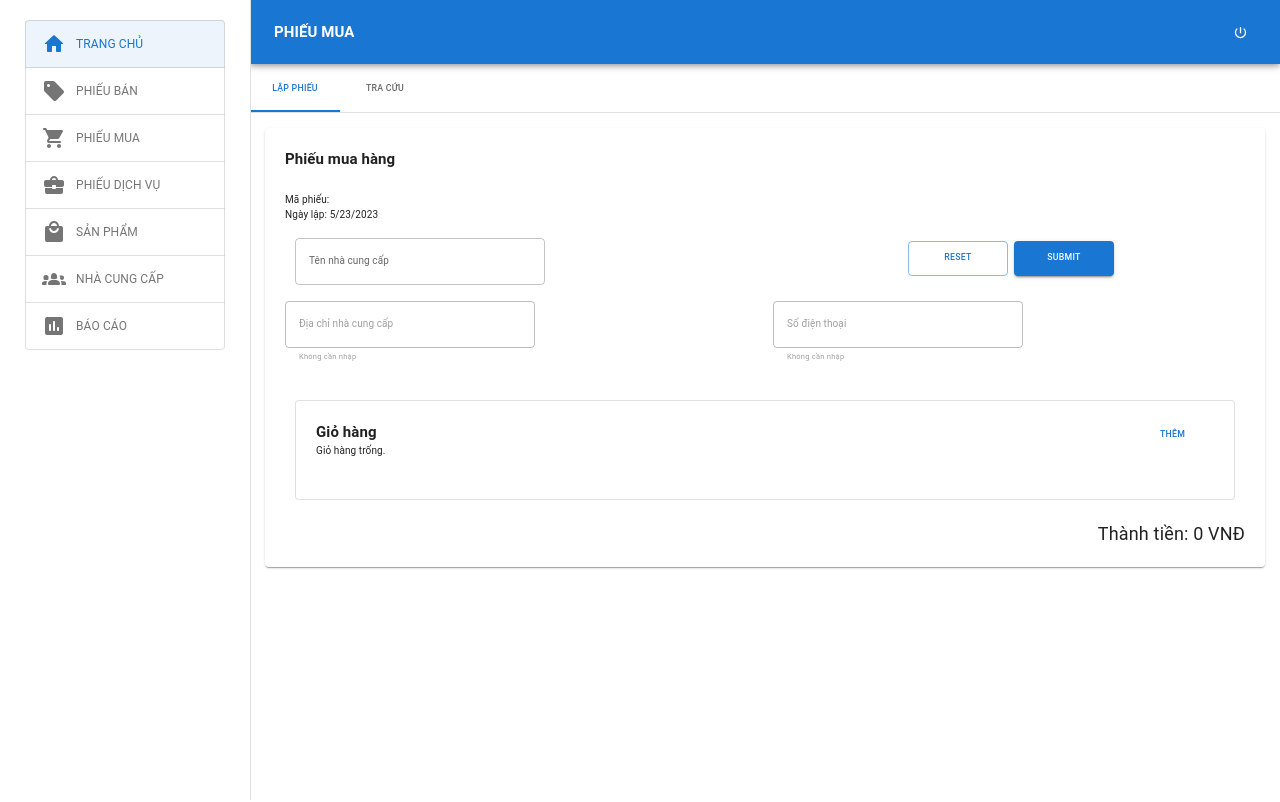
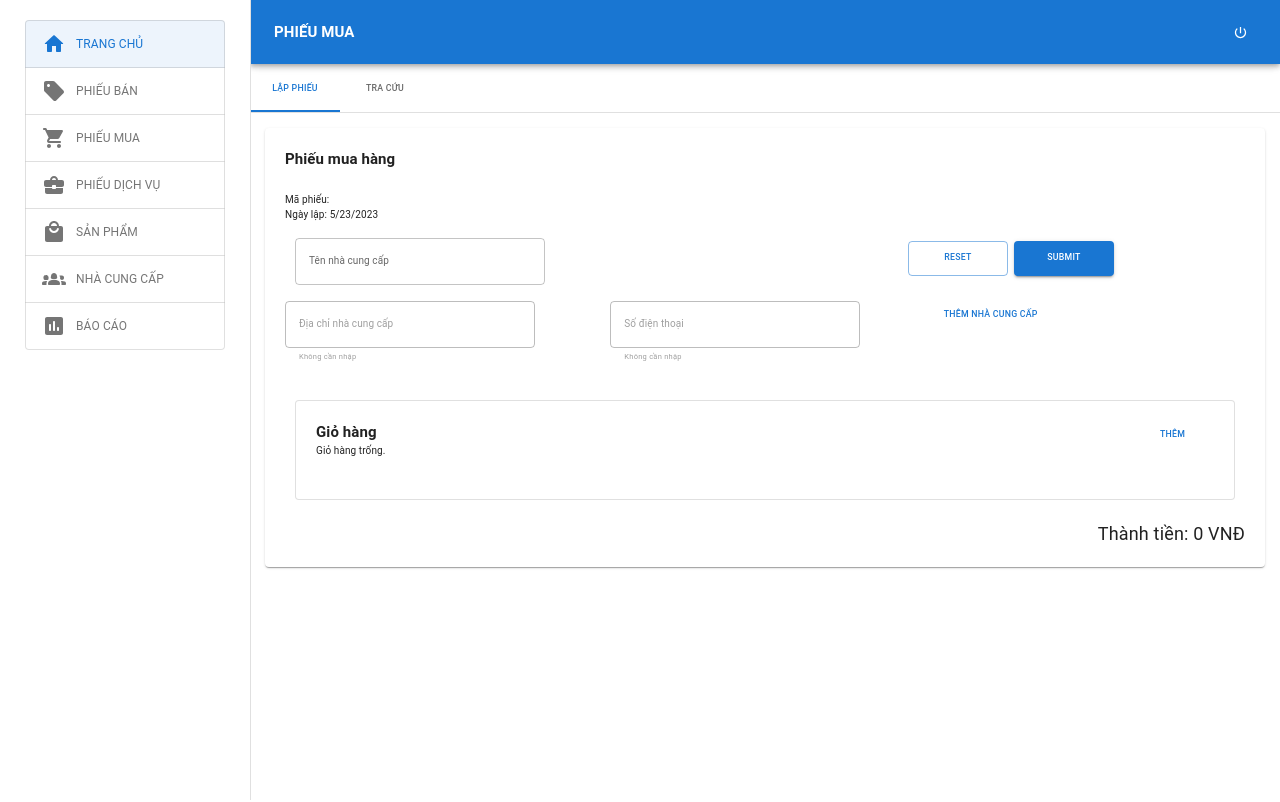
Before and after one commit to realhaidinh/jewlery-management-web, a React (Vite) app: page /buy in a window 1280 px wide. Shown: the top 802 px of the page. Built offline with nearby package versions, Linux system fonts and the light colour scheme.

Commit message:
add new supplier button added, createNewModal can be used to add many schemas

```diff
--- /dev/null
+++ b/src/components/Modal/CreateNewModal.jsx
@@ -0,0 +1,80 @@
+import {
+  Button,
+  Dialog,
+  DialogActions,
+  DialogContent,
+  DialogContentText,
+  DialogTitle,
+  TextField,
+} from "@mui/material";
+import { React, useState } from "react";
+
+const CreateNewModal = ({ title, fields, handleCreateNew }) => {
+  // Fields is an array of multiple objects,
+  // each must have these properties: name, label, type, placeholder
+  const [submitObj, setSubmitObj] = useState({
+    supplierName: "",
+    supplierAddress: "",
+    supplierPhone: ""
+  });
+  const [open, setOpen] = useState(false);
+
+  const handleOpen = () => {
+    setOpen(true);
+  }
+  const handleClose = () => {
+    setOpen(false);
+  }
+  const handleSubmit = () => {
+    handleCreateNew(submitObj);
+    setOpen(false);
+    setSubmitObj({
+      supplierName: "",
+      supplierAddress: "",
+      supplierPhone: ""
+    });
+  }
+  const handleChange = (e) => {
+    setSubmitObj({
+      ...submitObj,
+      [e.target.name]: e.target.value
+    });
+  }
+
+  return (
+    <>
+    <Button onClick={handleOpen}>
+      {title}
+    </Button>
+    <Dialog open={open} onClose={handleClose}>
+      <DialogTitle>{title}</DialogTitle>
+      <DialogContent>
+        <DialogContentText
+          sx={{ marginBottom: 3 }}
+        >Nhập đầy đủ các thông tin dưới.</DialogContentText>
+
+        {fields.map((field, idx) => (
+          <TextField
+            autoFocus={idx === 0 ? true : false}
+            id={field.name}
+            name={field.name}
+            label={field.label}
+            fullWidth
+            placeholder={field.placeholder}
+            sx={{ marginTop: 2 }}
+            value={submitObj[field.name]}
+            onChange={handleChange}
+          />
+        ))}
+
+        <DialogActions>
+          <Button onClick={handleClose}>Hủy</Button>
+          <Button onClick={handleSubmit}>Xong</Button>
+        </DialogActions>
+      </DialogContent>
+    </Dialog>
+    </>
+  );
+};
+
+export default CreateNewModal;
--- a/src/components/reducer/form.js
+++ b/src/components/reducer/form.js
@@ -113,6 +113,11 @@ const formReducer = (state, action) => {
         supplierPhone: newSupplier.phone,
       };
 
+    case "create_new_supplier":
+      const newlyCreatedSupplier = action.payload.newSupplier;
+      // send POST request to create new supplier
+      console.log("create new supplier", newlyCreatedSupplier);
+
     default:
       return state;
   }
--- a/src/pages/BuyTicket/BuyForm.jsx
+++ b/src/pages/BuyTicket/BuyForm.jsx
@@ -14,6 +14,7 @@ import { FormContainer, CartContainer } from "../../components/Container";
 import { ControlButton } from "../../components/Controls";
 import formReducer from "../../components/reducer/form";
 import Dropdown from "../../components/Container/Dropdown";
+import CreateNewModal from "../../components/Modal/CreateNewModal";
 
 const defaultFormFields = {
   buyFormID: "",
@@ -23,6 +24,24 @@ const defaultFormFields = {
   supplierPhone: "",
   productCart: [],
 };
+
+const createSupplierFields = [
+  {
+    name: "supplierName",
+    label: "Tên nhà cung cấp",
+    placeholder: "Tên nhà cung cấp"
+  },
+  {
+    name: "supplierAddress",
+    label: "Địa chỉ nhà cung cấp",
+    placeholder: "Địa chỉ nhà cung cấp"
+  },
+  {
+    name: "supplierPhone",
+    label: "Số điện thoại nhà cung cấp",
+    placeholder: "Số điện thoại nhà cung cấp"
+  }
+]
 
 const BuyForm = ({ show }) => {
   const [state, dispatch] = useReducer(formReducer, defaultFormFields);
@@ -127,6 +146,15 @@ const BuyForm = ({ show }) => {
     });
   };
 
+  const handleCreateNewSupplier = (submitObj) => {
+    dispatch({
+      type: "create_new_supplier",
+      payload: {
+        newSupplier: submitObj
+      }
+    })
+  }
+
   console.log(state);
 
   return (
@@ -156,7 +184,7 @@ const BuyForm = ({ show }) => {
           <ControlButton onClick={handleSubmit}>Submit</ControlButton>
         </div>
       </Grid>
-      <Grid item xs={6}>
+      <Grid item xs={4}>
         <TextField
           disabled
           label="Địa chỉ nhà cung cấp"
@@ -166,7 +194,7 @@ const BuyForm = ({ show }) => {
           helperText="Không cần nhập"
         />
       </Grid>
-      <Grid item xs={6}>
+      <Grid item xs={4}>
         <TextField
           disabled
           label="Số điện thoại"
@@ -176,6 +204,9 @@ const BuyForm = ({ show }) => {
           sx={{ width: "250px" }}
           helperText="Không cần nhập"
         />
+      </Grid>
+      <Grid item xs={4}>
+        <CreateNewModal title="Thêm nhà cung cấp" fields={createSupplierFields} handleCreateNew={handleCreateNewSupplier}></CreateNewModal>
       </Grid>
       <Grid item xs={12}>
         {/* Gio Hang */}
```
Also changed, not shown: src/components/reducer/search.js (deleted).
